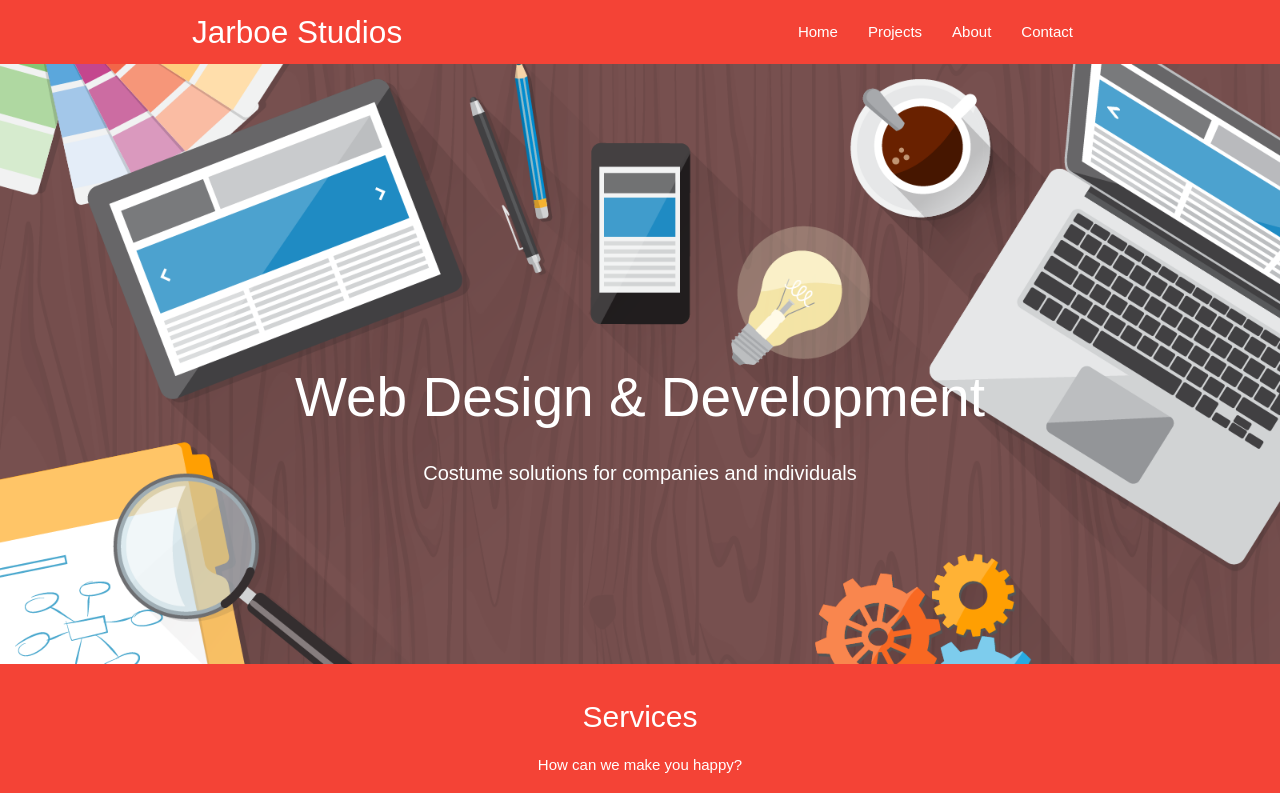
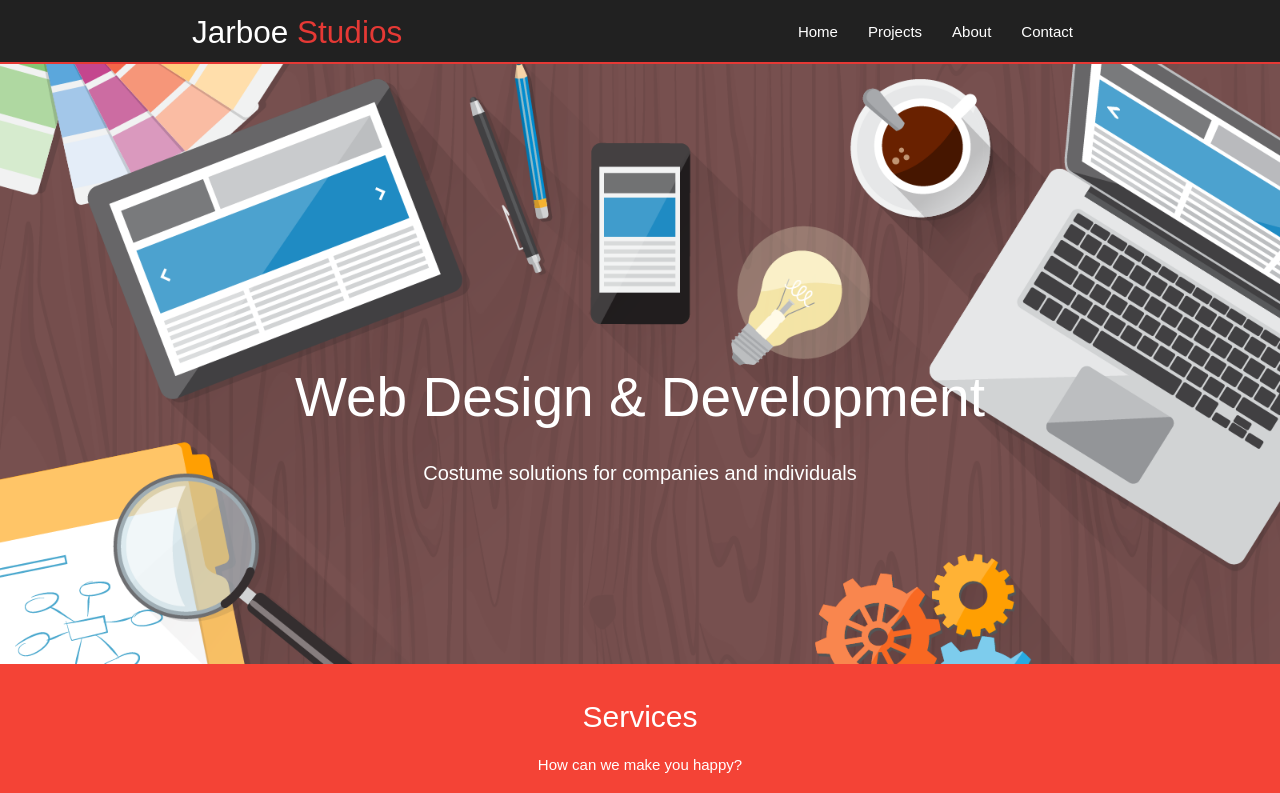
Before and after one commit to andrejarboe/jarboe, a React (Create React App) app in the folder client/: page / in a window 1280 px wide. Shown: the top 793 px of the page. Built offline with nearby package versions, Linux system fonts and the light colour scheme.

Commit message:
updated nav colors

```diff
--- a/client/src/components/Navbar/Navbar.css
+++ b/client/src/components/Navbar/Navbar.css
@@ -1,3 +1,10 @@
+nav{
+  border-bottom: 2px solid #e53935;
+}
+
+nav span{
+  color: #e53935;
+}
 @media screen and (max-width: 597px) {
   nav .brand-logo{
     font-size: 5.5vw;
--- a/client/src/components/Navbar/Navbar.jsx
+++ b/client/src/components/Navbar/Navbar.jsx
@@ -3,7 +3,7 @@ import M from "materialize-css/dist/js/materialize.min";
 import './Navbar.css';
 
 class NavBar extends Component {
-  componentDidMount(){
+  componentDidMount() {
     //sidenav
     const sideNav = document.querySelector('.sidenav');
     const instance = M.Sidenav.init(sideNav, {});
@@ -13,10 +13,10 @@ class NavBar extends Component {
   render() {
     return (
       <div>
-        <nav className="red">
+        <nav className=" grey darken-4">
           <div className="container">
             <div className="nav-wrapper">
-              <a href="/" className="brand-logo">Jarboe Studios</a>
+              <a href="/" className="brand-logo">Jarboe <span>Studios</span></a>
               <a href="#" data-target="mobile-nav" className="sidenav-trigger">
                 <i className="material-icons">menu</i>
               </a>
```
